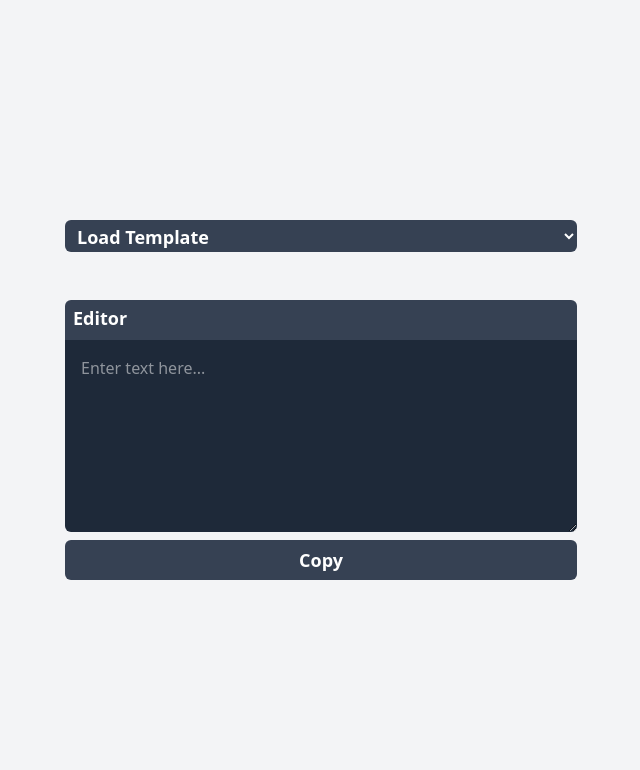
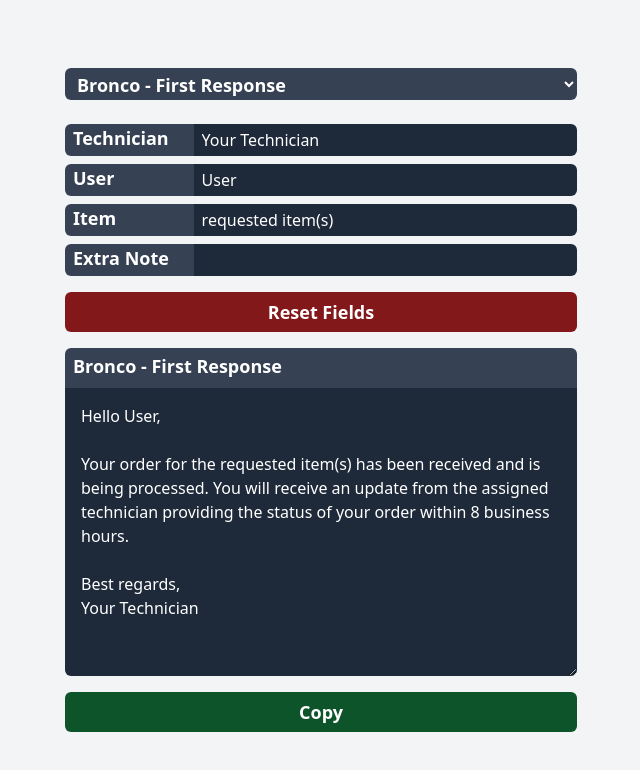
Before and after one commit to brthomiu/brads_responder_v3, a React (Vite) app: page / in a window 1280 px wide. Shown: the top 770 px of the page, without its empty margins (319-959 px from the left). Built offline with nearby package versions, Linux system fonts and the light colour scheme.

Commit message:
Add reset button, fix the way inputs are updated, update default templates

```diff
--- a/src/components/Editor.tsx
+++ b/src/components/Editor.tsx
@@ -1,4 +1,4 @@
-import React, { useState } from "react";
+import React, { useState, useEffect } from "react"; // <-- Import useEffect
 // Import Types
 import type { Template } from "../types/Template";
 import type { InputField } from "../types/InputField";
@@ -9,39 +9,51 @@ import { processText } from "../features/processText";
 import { loadInputState } from "../features/loadInputState";
 import { handleChange } from "../features/handleChange";
 import { isVariablePresent } from "../features/isVariablePresent";
+import { resetInputs } from "../features/resetInputs";
 // Import Templates
 import { templateList } from "../templateList";
 
+// --- CHANGE 1: Define the default template ---
+const defaultTemplate = templateList[0] || null;
+
 function Editor() {
+  // --- CHANGE 2: Update state initializations ---
   // State for selected template from dropdown menu
   const [selectedTemplate, setSelectedTemplate] = useState<Template | null>(
-    null
+    defaultTemplate
   );
 
   // States that make up the OrderInfo Object
   const [infoObject, setInfoObject] = useState<InfoObject>({
-    tech: loadInputState("tech", ""),
-    user: loadInputState("user", ""),
-    item: loadInputState("item", ""),
-    orderClosed: loadInputState("orderClosed", ""),
-    location: loadInputState("location", ""),
-    timeFrame: loadInputState("timeFrame", ""),
-    tracking: loadInputState("tracking", ""),
+    tech: loadInputState("tech", "Your Technician"),
+    user: loadInputState("user", "User"),
+    item: loadInputState("item", "requested item(s)"),
+    orderClosed: loadInputState("orderClosed", "This request is now being closed and the technician will no longer be able to see further responses, please visit go/stuff to request additional equipment, or visit go/fst-request for additional support."),
+    location: loadInputState("location", "your desk"),
+    timeFrame: loadInputState("time", "8 business hours"),
+    tracking: loadInputState("tracking", "FedEx-XXXXXXXXXX"),
     today: getCurrentLocalDateMMDDYYYY(),
     extraNote: loadInputState("extraNote", ""),
   });
 
   // State for text area that holds final template text
-  const [text, setText] = useState("");
+  const [text, setText] = useState(defaultTemplate?.body || "");
+  // --- End of CHANGE 2 ---
+
+  // --- CHANGE 3: Add useEffect to save to localStorage on load ---
+  useEffect(() => {
+    if (defaultTemplate) {
+      localStorage.setItem("editorContent", defaultTemplate.body);
+    }
+  }, []); // Empty dependency array ensures this runs only once on mount
 
   // Define input fields
   const inputFields: InputField[] = [
     { key: "tech", label: "Technician" },
     { key: "user", label: "User" },
     { key: "item", label: "Item" },
-    { key: "closed", label: "Closed" },
     { key: "location", label: "Location" },
-    { key: "time", label: "Timeline" },
+    { key: "timeFrame", label: "Timeline" },
     { key: "tracking", label: "Tracking" },
     { key: "extraNote", label: "Extra Note" },
   ];
@@ -51,9 +63,10 @@ function Editor() {
     <div className="flex flex-col">
       {/* Load Template Selector */}
       <div className="mb-6">
+        {/* --- CHANGE 4: Update <select> to be a controlled component --- */}
         <select
           className="bg-gray-700 h-8 w-lg text-lg font-semibold py-1 px-2 text-white rounded-md"
-          defaultValue=""
+          value={selectedTemplate?.name || ""} // Use value prop bound to state
           onChange={(e: React.ChangeEvent<HTMLSelectElement>) => {
             const selectedName = e.target.value;
             const template =
@@ -65,19 +78,18 @@ function Editor() {
             }
           }}
         >
-          <option value="" disabled>
-            {"Load Template"}
-          </option>
+          {/* The disabled "Load Template" option is no longer needed */}
           {templateList.map((template) => (
             <option key={template.name} value={template.name}>
               {template.name}
             </option>
           ))}
         </select>
+        {/* --- End of CHANGE 4 --- */}
       </div>
 
       {/* Information Entry Section ------------------------------------------------------------------------------------------ */}
-      <form className="flex flex-col gap-2 mb-6">
+      <form className="flex flex-col gap-2 mb-4">
         {inputFields.map(
           (field) =>
             isVariablePresent(text, field.key) && (
@@ -86,8 +98,8 @@ function Editor() {
                   {field.label}
                 </div>
                 <input
-                  key={field.key}
-                  defaultValue={loadInputState(field.key, "")}
+                  // This is the change from the previous request (controlled component)
+                  value={infoObject[field.key as keyof InfoObject] || ""}
                   className="bg-gray-800 h-8 w-full px-2 text-white rounded-r-md outline-none"
                   type="text"
                   onChange={(event: React.ChangeEvent<HTMLInputElement>) =>
@@ -99,7 +111,6 @@ function Editor() {
                       | "tech"
                       | "user"
                       | "item"
-                        | "orderClosed"
                       | "location"
                       | "timeFrame"
                       | "tracking"
@@ -111,6 +122,7 @@ function Editor() {
             )
         )}
       </form>
+      <button className="mb-4 bg-red-900 h-10 w-full text-lg py-1 px-2 text-white font-semibold rounded-md hover:bg-red-800 active:bg-red-900" onClick={() => resetInputs(infoObject, setInfoObject)}>Reset Fields</button>
 
       {/* Rendered Text ------------------------------------------------------------------------------------------------------- */}
       <div className="bg-gray-700 w-lg h-10 text-white text-lg font-semibold py-1 px-2 rounded-t-md">
@@ -118,7 +130,7 @@ function Editor() {
       </div>
       <textarea
         readOnly
-        className="mb-2 bg-gray-800 text-white p-4 rounded-b-md w-lg h-48 caret-transparent outline-none"
+        className="mb-4 bg-gray-800 text-white p-4 rounded-b-md w-lg h-72 caret-transparent outline-none"
         value={processText(text, infoObject)}
         placeholder="Enter text here..."
       ></textarea>
@@ -128,7 +140,7 @@ function Editor() {
         onClick={() => {
           navigator.clipboard.writeText(processText(text, infoObject));
         }}
-        className="bg-gray-700 h-10 w-full text-lg py-1 px-2 text-white font-semibold rounded-md hover:bg-gray-600 active:bg-gray-700"
+        className="bg-green-900 h-10 w-full text-lg py-1 px-2 text-white font-semibold rounded-md hover:bg-green-800 active:bg-green-900"
       >
         Copy
       </button>
--- a/src/features/processText.ts
+++ b/src/features/processText.ts
@@ -9,8 +9,6 @@ const matchVariable = (variable: string, infoObject: InfoObject): string => {
       return infoObject.user;
     case "#item":
       return infoObject.item;
-    case "#closed":
-      return infoObject.orderClosed;
     case "#location":
       return infoObject.location;
     case "#time":
@@ -33,7 +31,7 @@ export const processText = (
   let processedText = text;
 
   const regex =
-    /#(tech|user|item|closed|location|time|tracking|today|extraNote)/g;
+    /#(tech|user|item|location|time|tracking|today|extraNote)/g;
   let match;
 
   while ((match = regex.exec(text)) !== null) {
--- /dev/null
+++ b/src/features/resetInputs.ts
@@ -0,0 +1,24 @@
+import type { InfoObject } from "../types/InfoObject";
+import { getCurrentLocalDateMMDDYYYY } from "./getCurrentLocalDate";
+
+export function resetInputs(
+  infoObject: InfoObject,
+  setInfoObject: React.Dispatch<React.SetStateAction<InfoObject>>
+) {
+  const newInfoObject: InfoObject = {
+    tech: infoObject.tech,
+    user: "User",
+    item: "requested item(s)",
+    orderClosed:
+      "This request is now being closed and the technician will no longer be able to see further responses, please visit go/stuff to request additional equipment, or visit go/fst-request for additional support.",
+    location: "your desk",
+    timeFrame: "8 business hours",
+    tracking: "FedEx-XXXXXXXXXX",
+    today: getCurrentLocalDateMMDDYYYY(),
+    extraNote: "",
+  };
+
+  setInfoObject(newInfoObject);
+
+  localStorage.setItem("infoObject", JSON.stringify(newInfoObject));
+}
--- a/src/templateList.ts
+++ b/src/templateList.ts
@@ -2,11 +2,15 @@ import type { Template } from "./types/Template";
 
 export const templateList: Template[] = [
   {
-    name: "Template 1",
-    body: "Hello #user,\n\nThis is #item template 1.\n\n#extraNote\n\nBest regards,\n#tech",
+    name: "Bronco - First Response",
+    body: "Hello #user,\n\nYour order for the #item has been received and is being processed. You will receive an update from the assigned technician providing the status of your order within #time.\n\n#extraNote\n\nBest regards,\n#tech",
   },
   {
-    name: "Template 2",
-    body: "Hello #user,\n\nThis is #tracking template 2\n\n#extraNote\n\nBest regards,\n#tech",
+    name: "Bronco - Desk Delivery",
+    body: "Hello #user,\n\nThe #item that you ordered has been delivered to #location on #today.\n\n#extraNote\n\nThis request is now being closed and the technician will no longer be able to see further responses, please visit go/stuff to request additional equipment, or visit go/fst-request for additional support.\n\nBest regards,\n#tech",
+  },
+  {
+    name: "Bronco - Remote Delivery",
+    body: "Hello #user,\n\nThe #item you ordered is ready!\n\nThis order is being shipped to you via FedEx. Please see the tracking number for the shipment below.\n\nFedEx Tracking ID: #tracking\n\n#extraNote\n\nThis request is now being closed and the technician will no longer be able to see further responses, please visit go/stuff to request additional equipment, or visit go/fst-request for additional support.\n\nBest regards,\n#tech",
   },
 ];
```
Also changed, not shown: manifest.json (added), 1 other file (tests, documents, lock files or other folders). Lines whose indentation alone changed are shown as unchanged.
